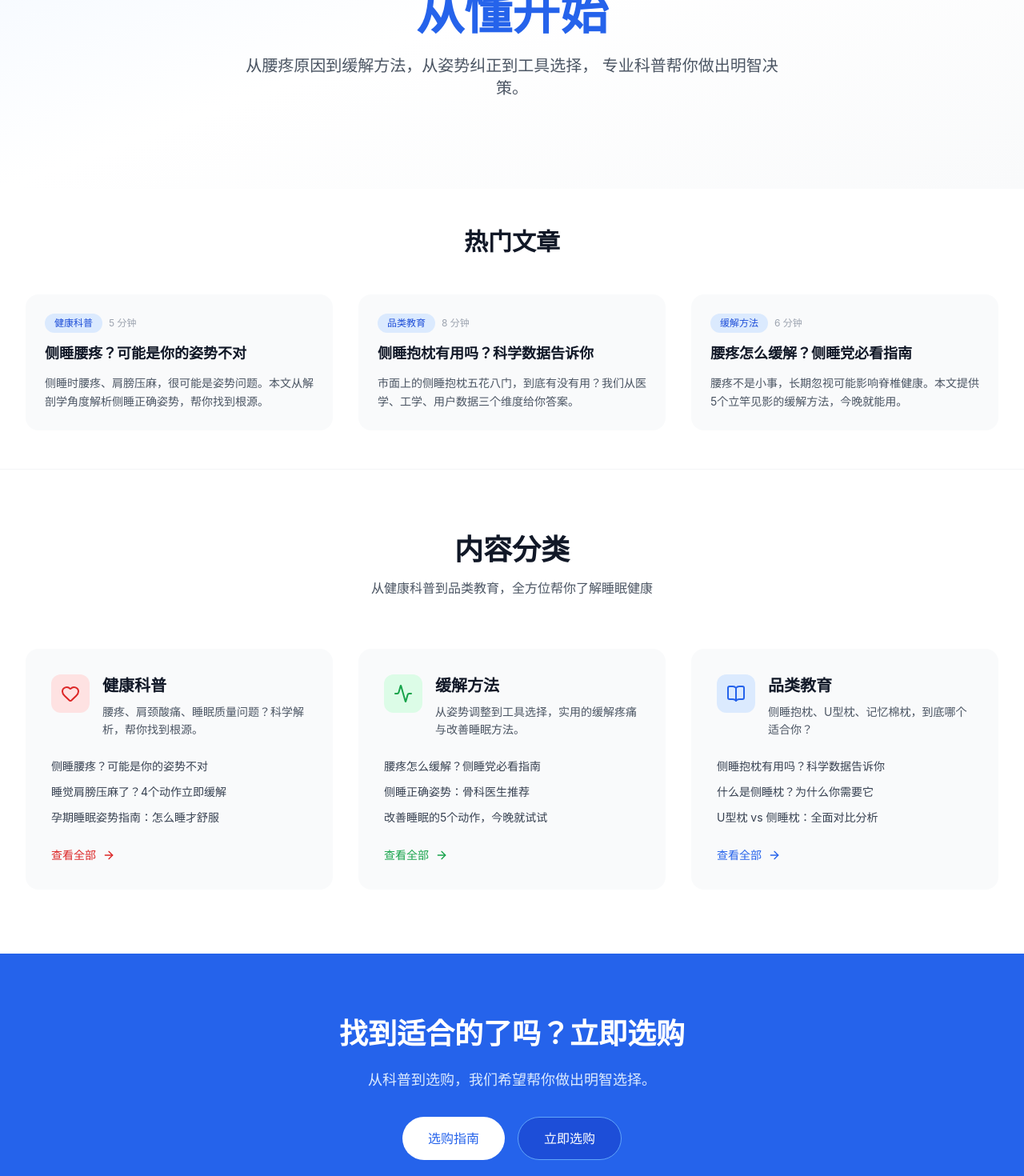
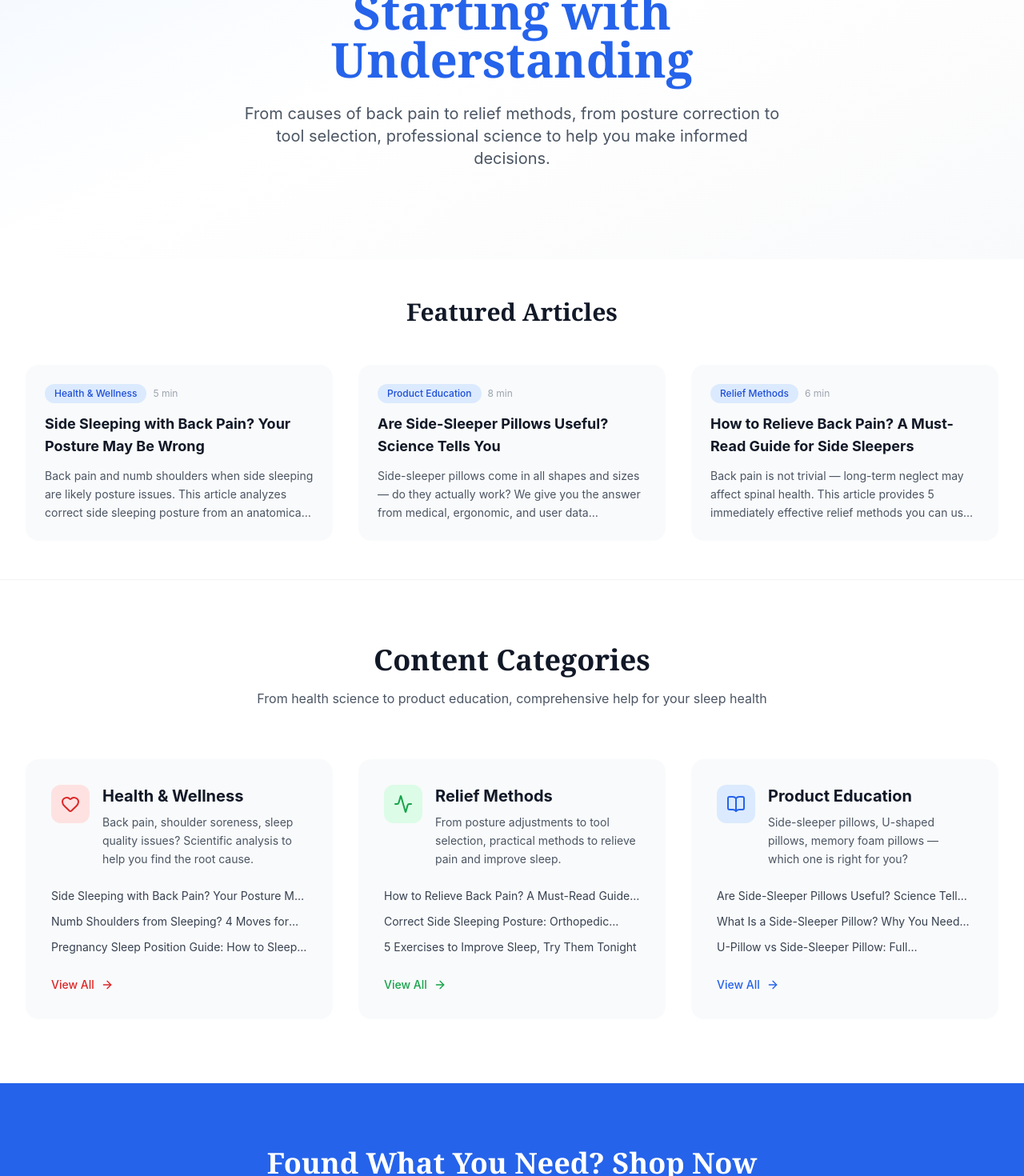
Before and after one commit to Goooodluckxqx/Officialsite, a Next.js app: page /blog in a window 1280 px wide. Shown: the part 360-1830 px from the top of the page at 80% size. Built offline with nearby package versions, Linux system fonts and the light colour scheme.

Commit message:
feat: translate src/app/blog/page.tsx to English

```diff
--- a/src/app/blog/page.tsx
+++ b/src/app/blog/page.tsx
@@ -7,63 +7,63 @@ import { Heart, Activity, BookOpen, ArrowRight } from "lucide-react";
 const blogCategories = [
   {
     icon: Heart,
-    title: "健康科普",
-    description: "腰疼、肩颈酸痛、睡眠质量问题？科学解析，帮你找到根源。",
+    title: "Health & Wellness",
+    description: "Back pain, shoulder soreness, sleep quality issues? Scientific analysis to help you find the root cause.",
     href: "/blog/health",
     color: "red",
     articles: [
-      { title: "侧睡腰疼？可能是你的姿势不对", href: "/blog/health/lower-back-pain-side-sleeping" },
-      { title: "睡觉肩膀压麻了？4个动作立即缓解", href: "/blog/health/shoulder-numbness-relief" },
-      { title: "孕期睡眠姿势指南：怎么睡才舒服", href: "/blog/health/pregnancy-sleep-positions" },
+      { title: "Side Sleeping with Back Pain? Your Posture May Be Wrong", href: "/blog/health/lower-back-pain-side-sleeping" },
+      { title: "Numb Shoulders from Sleeping? 4 Moves for Instant Relief", href: "/blog/health/shoulder-numbness-relief" },
+      { title: "Pregnancy Sleep Position Guide: How to Sleep Comfortably", href: "/blog/health/pregnancy-sleep-positions" },
     ],
   },
   {
     icon: Activity,
-    title: "缓解方法",
-    description: "从姿势调整到工具选择，实用的缓解疼痛与改善睡眠方法。",
+    title: "Relief Methods",
+    description: "From posture adjustments to tool selection, practical methods to relieve pain and improve sleep.",
     href: "/blog/relief",
     color: "green",
     articles: [
-      { title: "腰疼怎么缓解？侧睡党必看指南", href: "/blog/relief/lower-back-pain-relief" },
-      { title: "侧睡正确姿势：骨科医生推荐", href: "/blog/relief/side-sleeping-posture" },
-      { title: "改善睡眠的5个动作，今晚就试试", href: "/blog/relief/improve-sleep-exercises" },
+      { title: "How to Relieve Back Pain? A Must-Read Guide for Side Sleepers", href: "/blog/relief/lower-back-pain-relief" },
+      { title: "Correct Side Sleeping Posture: Orthopedic Doctor Recommended", href: "/blog/relief/side-sleeping-posture" },
+      { title: "5 Exercises to Improve Sleep, Try Them Tonight", href: "/blog/relief/improve-sleep-exercises" },
     ],
   },
   {
     icon: BookOpen,
-    title: "品类教育",
-    description: "侧睡抱枕、U型枕、记忆棉枕，到底哪个适合你？",
+    title: "Product Education",
+    description: "Side-sleeper pillows, U-shaped pillows, memory foam pillows — which one is right for you?",
     href: "/blog/education",
     color: "blue",
     articles: [
-      { title: "侧睡抱枕有用吗？科学数据告诉你", href: "/blog/education/is-side-sleeper-pillow-useful" },
-      { title: "什么是侧睡枕？为什么你需要它", href: "/blog/education/what-is-side-sleeper-pillow" },
-      { title: "U型枕 vs 侧睡枕：全面对比分析", href: "/blog/education/u-pillow-vs-side-sleeper-pillow" },
+      { title: "Are Side-Sleeper Pillows Useful? Science Tells You", href: "/blog/education/is-side-sleeper-pillow-useful" },
+      { title: "What Is a Side-Sleeper Pillow? Why You Need One", href: "/blog/education/what-is-side-sleeper-pillow" },
+      { title: "U-Pillow vs Side-Sleeper Pillow: Full Comparison", href: "/blog/education/u-pillow-vs-side-sleeper-pillow" },
     ],
   },
 ];
 
 const featuredArticles = [
   {
-    title: "侧睡腰疼？可能是你的姿势不对",
-    excerpt: "侧睡时腰疼、肩膀压麻，很可能是姿势问题。本文从解剖学角度解析侧睡正确姿势，帮你找到根源。",
+    title: "Side Sleeping with Back Pain? Your Posture May Be Wrong",
+    excerpt: "Back pain and numb shoulders when side sleeping are likely posture issues. This article analyzes correct side sleeping posture from an anatomical perspective to help you find the root cause.",
     href: "/blog/health/lower-back-pain-side-sleeping",
-    category: "健康科普",
-    readTime: "5 分钟",
+    category: "Health & Wellness",
+    readTime: "5 min",
   },
   {
-    title: "侧睡抱枕有用吗？科学数据告诉你",
-    excerpt: "市面上的侧睡抱枕五花八门，到底有没有用？我们从医学、工学、用户数据三个维度给你答案。",
+    title: "Are Side-Sleeper Pillows Useful? Science Tells You",
+    excerpt: "Side-sleeper pillows come in all shapes and sizes — do they actually work? We give you the answer from medical, ergonomic, and user data perspectives.",
     href: "/blog/education/is-side-sleeper-pillow-useful",
-    category: "品类教育",
-    readTime: "8 分钟",
+    category: "Product Education",
+    readTime: "8 min",
   },
   {
-    title: "腰疼怎么缓解？侧睡党必看指南",
-    excerpt: "腰疼不是小事，长期忽视可能影响脊椎健康。本文提供5个立竿见影的缓解方法，今晚就能用。",
+    title: "How to Relieve Back Pain? A Must-Read Guide for Side Sleepers",
+    excerpt: "Back pain is not trivial — long-term neglect may affect spinal health. This article provides 5 immediately effective relief methods you can use tonight.",
     href: "/blog/relief/lower-back-pain-relief",
-    category: "缓解方法",
-    readTime: "6 分钟",
+    category: "Relief Methods",
+    readTime: "6 min",
   },
 ];
 
@@ -80,16 +80,16 @@ export default function BlogPage() {
           >
             <div className="mb-6">
               <span className="inline-block px-4 py-1.5 bg-blue-100 text-blue-700 text-sm font-medium rounded-full">
-                健康科普 · 品类教育
+                Health & Wellness · Product Education
               </span>
             </div>
             <h1 className="text-4xl md:text-5xl lg:text-6xl font-serif font-bold text-gray-900 mb-6 leading-tight">
-              睡得香，<br />
-              <span className="text-blue-600">从懂开始</span>
+              Sleep Well,<br />
+              <span className="text-blue-600">Starting with Understanding</span>
             </h1>
             <p className="text-lg md:text-xl text-gray-600 max-w-2xl mx-auto leading-relaxed">
-              从腰疼原因到缓解方法，从姿势纠正到工具选择，
-              专业科普帮你做出明智决策。
+              From causes of back pain to relief methods, from posture correction to tool selection,
+              professional science to help you make informed decisions.
             </p>
           </motion.div>
         </div>
@@ -106,7 +106,7 @@ export default function BlogPage() {
             className="text-center mb-12"
           >
             <h2 className="text-2xl md:text-3xl font-serif font-bold text-gray-900 mb-4">
-              热门文章
+              Featured Articles
             </h2>
           </motion.div>
 
@@ -150,10 +150,10 @@ export default function BlogPage() {
             className="text-center mb-16"
           >
             <h2 className="text-3xl md:text-4xl font-serif font-bold text-gray-900 mb-4">
-              内容分类
+              Content Categories
             </h2>
             <p className="text-gray-600 max-w-2xl mx-auto">
-              从健康科普到品类教育，全方位帮你了解睡眠健康
+              From health science to product education, comprehensive help for your sleep health
             </p>
           </motion.div>
 
@@ -192,7 +192,7 @@ export default function BlogPage() {
                   href={category.href}
                   className={`inline-flex items-center gap-2 text-sm font-medium text-${category.color}-600 hover:gap-3 transition-all`}
                 >
-                  查看全部
+                  View All
                   <ArrowRight className="w-4 h-4" />
                 </Link>
               </motion.div>
@@ -211,23 +211,23 @@ export default function BlogPage() {
             transition={{ duration: 0.6 }}
           >
             <h2 className="text-3xl md:text-4xl font-serif font-bold text-white mb-6">
-              找到适合的了吗？立即选购
+              Found What You Need? Shop Now
             </h2>
             <p className="text-blue-100 text-lg mb-8 max-w-2xl mx-auto">
-              从科普到选购，我们希望帮你做出明智选择。
+              From science to shopping, we want to help you make informed choices.
             </p>
             <div className="flex flex-col sm:flex-row gap-4 justify-center">
               <Link
                 href="/guides"
                 className="inline-flex items-center justify-center px-8 py-3.5 bg-white text-blue-600 text-base font-medium rounded-full hover:bg-blue-50 transition-colors"
               >
-                选购指南
+                Buying Guide
               </Link>
               <Link
                 href="/#products"
                 className="inline-flex items-center justify-center px-8 py-3.5 bg-blue-700 text-white text-base font-medium rounded-full hover:bg-blue-800 transition-colors border border-blue-400"
               >
-                立即选购
+                Shop Now
               </Link>
             </div>
           </motion.div>
```
